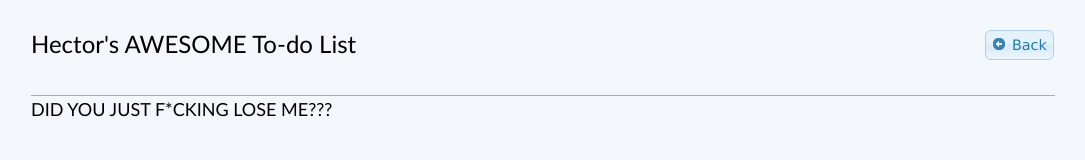
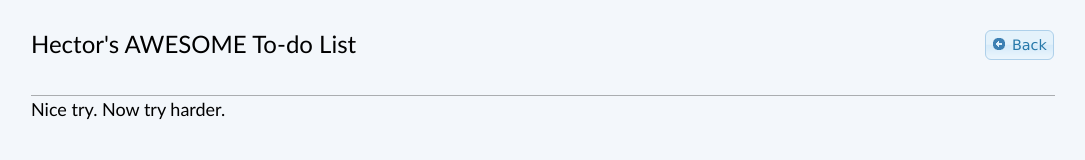
Before and after one commit to FunnyHector/NWEN304Project1Server, a website: page public/404.html in a window 1280 px wide. Shown: the whole page, without its empty margins (97-1182 px from the left). Drawn offline with nearby package versions, Linux system fonts and the light colour scheme.

Commit message:
remove bad language in 404

```diff
--- a/public/404.html
+++ b/public/404.html
@@ -32,7 +32,7 @@
   </div>
 
   <h2>
-    DID YOU JUST F*CKING LOSE ME???
+    Nice try. Now try harder.
   </h2>
 
 </div>
```
